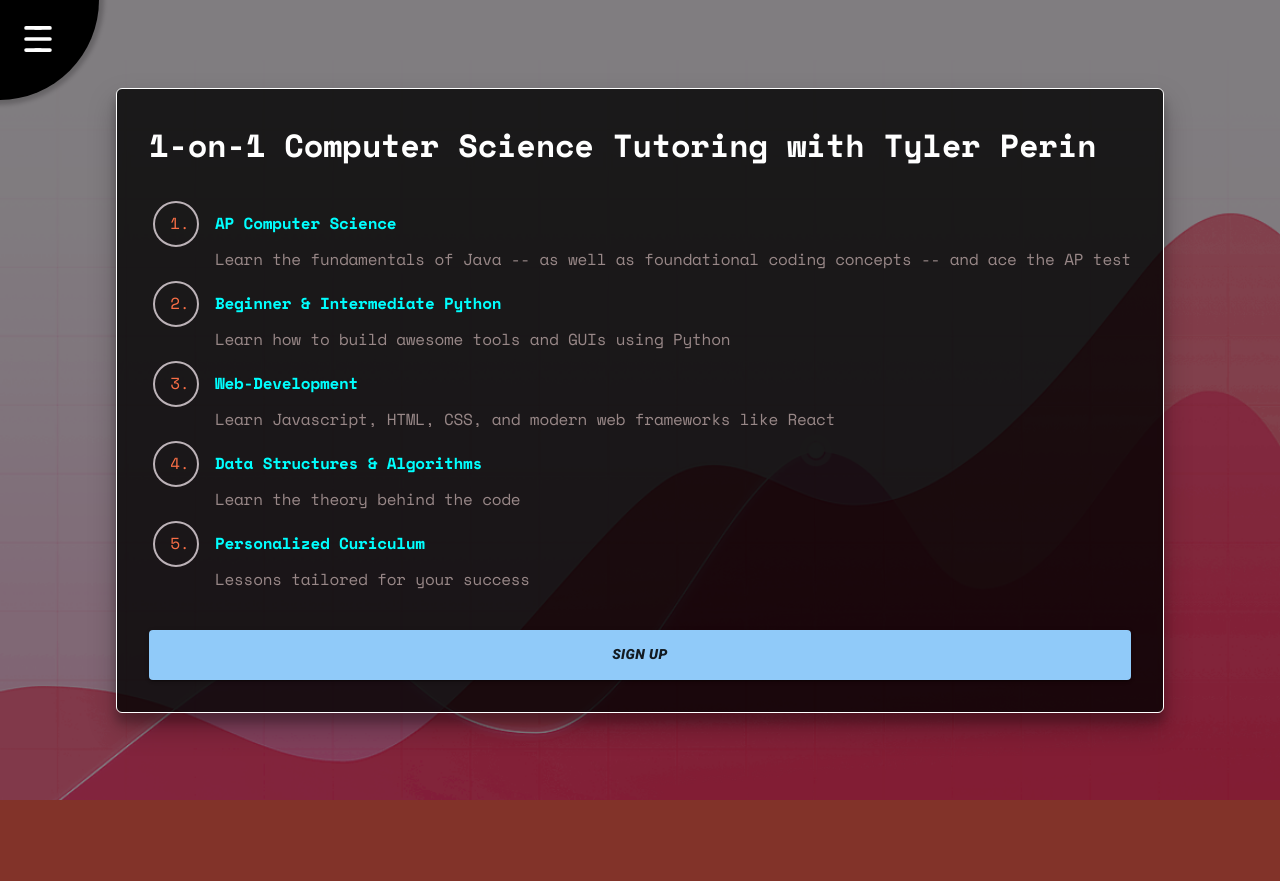
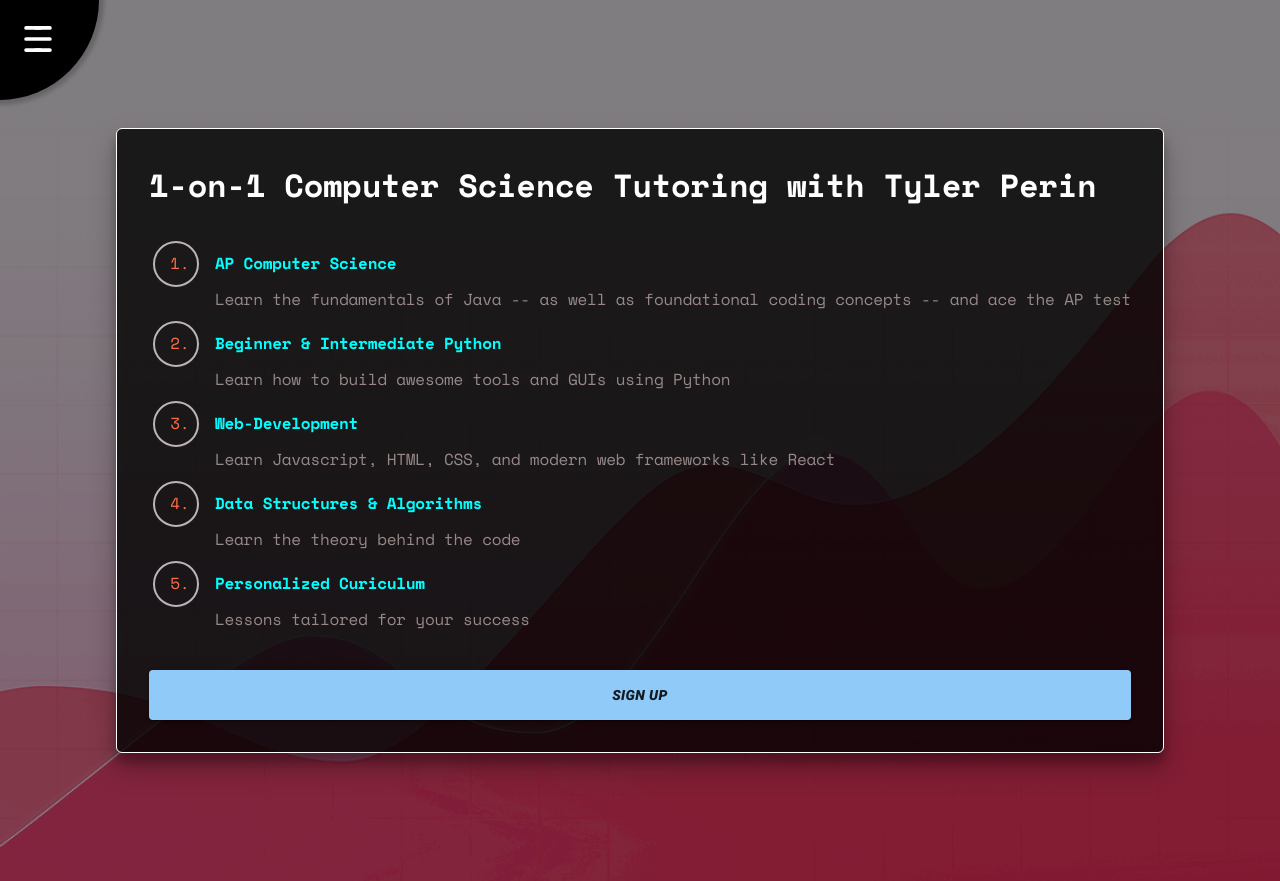
Before and after one commit to perintyler/MyPage, a React (Create React App) app: page /tutoring in a window 1280 px wide. Before the commit the page ends 800 px from the top, so only its background shows below. Built offline with nearby package versions, Linux system fonts and the light colour scheme.

Commit message:
top/bottom margins

```diff
--- a/src/tutoring/TutoringView.css
+++ b/src/tutoring/TutoringView.css
@@ -72,8 +72,8 @@
   margin-left: 8px;
   margin-right: 8px;
   width: calc(100% - 12px);
-  margin-bottom: 22px;
-  margin-top: 22px;
+  margin-bottom: 128px;
+  margin-top: 128px;
 }
 
 .tutoring-services-list > div {
```
